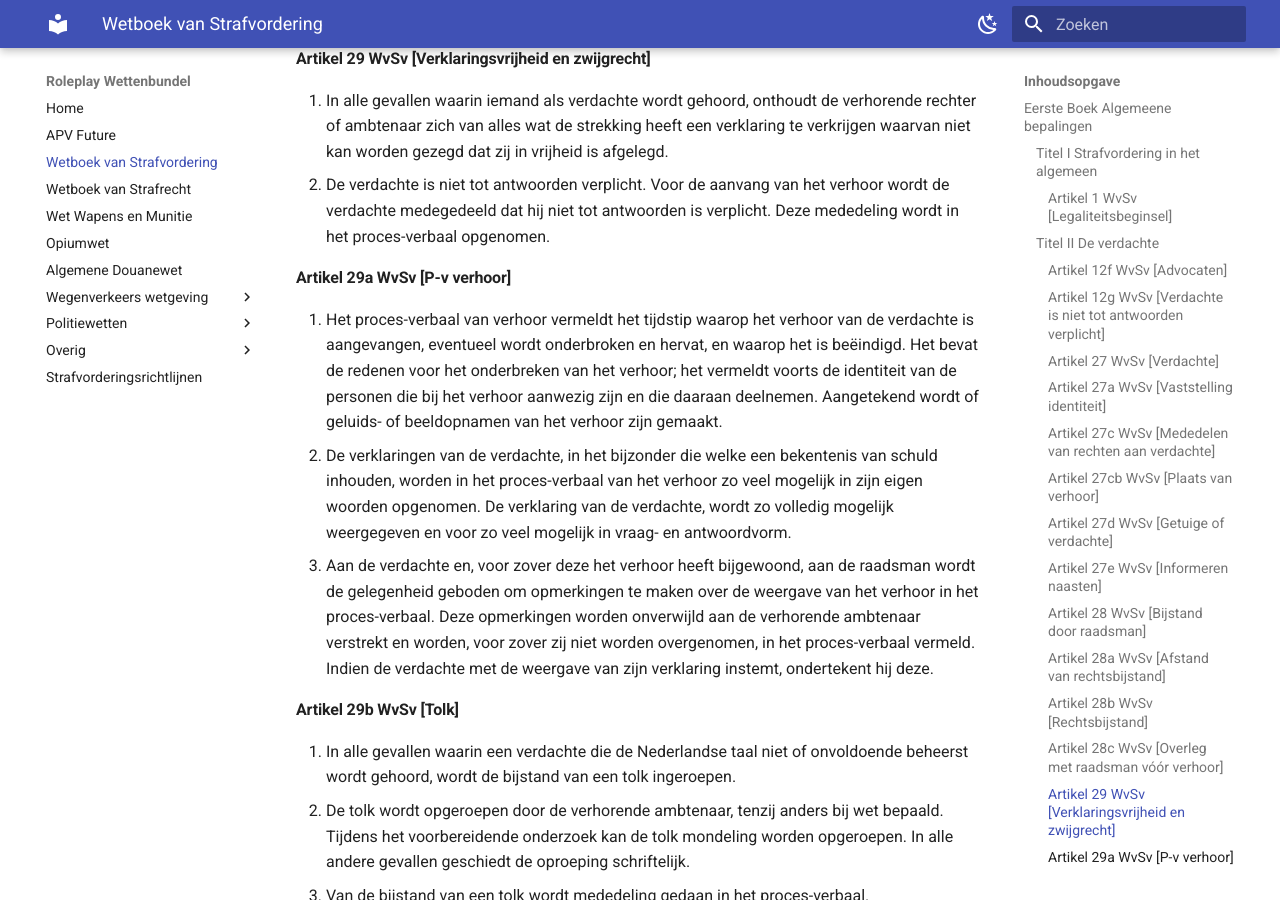
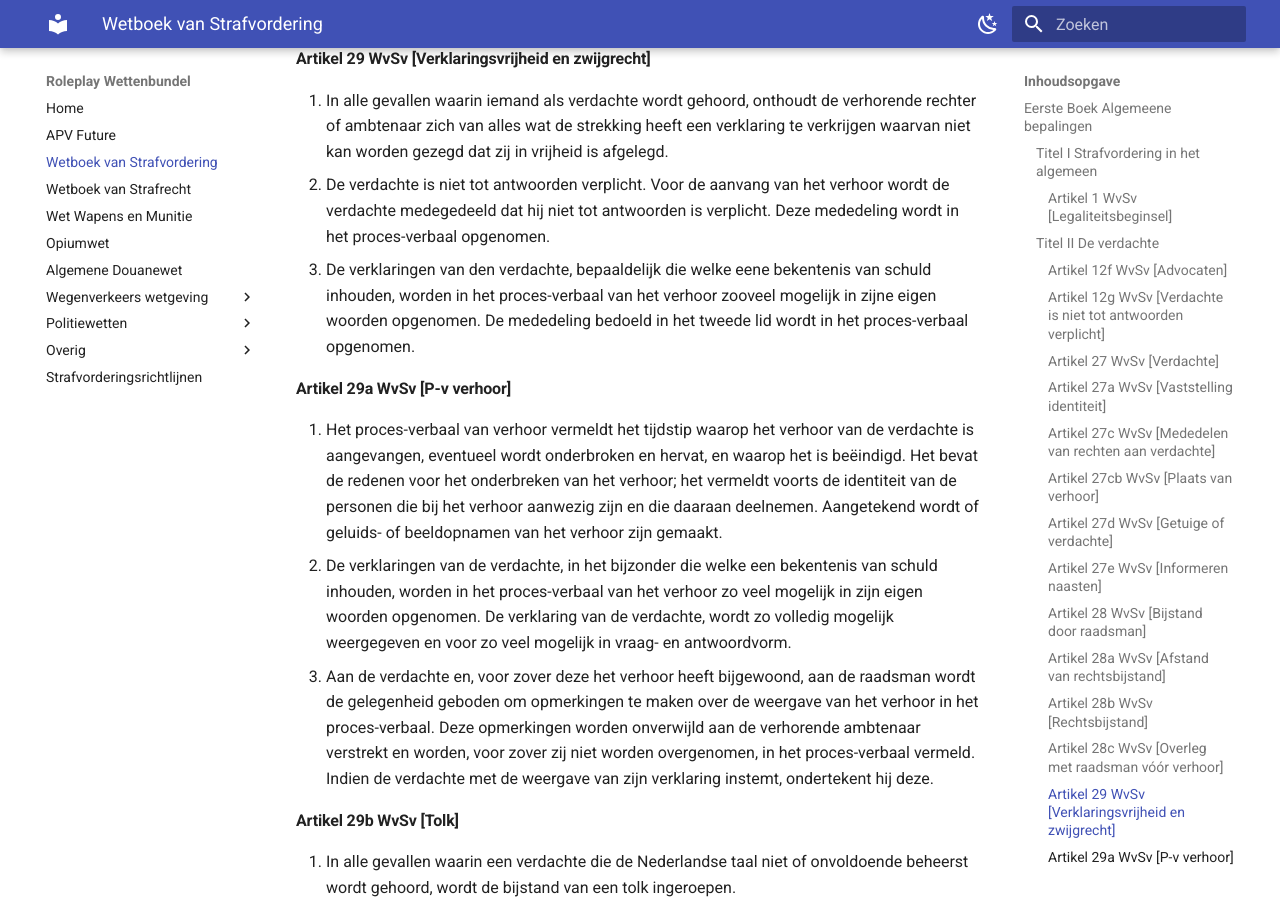
Before and after one commit to EnriqueFernandez20/FutureRP-Wettenbundel, an MkDocs documentation site: the page built from docs/wetboek-van-strafvordering.md, in a window 1280 px wide and 900 px high, scrolled down 3719 px. Built offline with MkDocs 1.6.1 and Material for MkDocs 9.7.7, drawn with Linux system fonts in a browser that asks for light colours.

Commit message:
artikel 29, lid 3 sv

```diff
--- a/docs/wetboek-van-strafvordering.md
+++ b/docs/wetboek-van-strafvordering.md
@@ -80,6 +80,7 @@ Het verhoor van een aangehouden verdachte vindt zoveel mogelijk plaats op een pl
 
 1. In alle gevallen waarin iemand als verdachte wordt gehoord, onthoudt de verhorende rechter of ambtenaar zich van alles wat de strekking heeft een verklaring te verkrijgen waarvan niet kan worden gezegd dat zij in vrijheid is afgelegd.
 2. De verdachte is niet tot antwoorden verplicht. Voor de aanvang van het verhoor wordt de verdachte medegedeeld dat hij niet tot antwoorden is verplicht. Deze mededeling wordt in het proces-verbaal opgenomen.
+3. De verklaringen van den verdachte, bepaaldelijk die welke eene bekentenis van schuld inhouden, worden in het proces-verbaal van het verhoor zooveel mogelijk in zijne eigen woorden opgenomen. De mededeling bedoeld in het tweede lid wordt in het proces-verbaal opgenomen.
 
 #### Artikel 29a WvSv [P-v verhoor]
 
```
